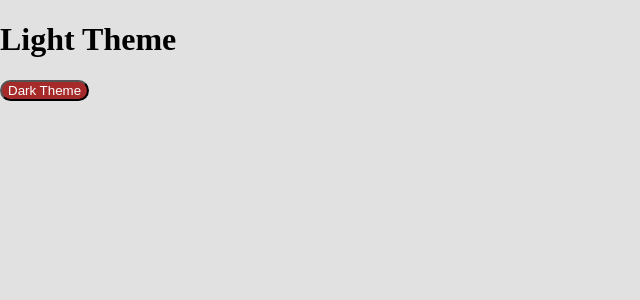
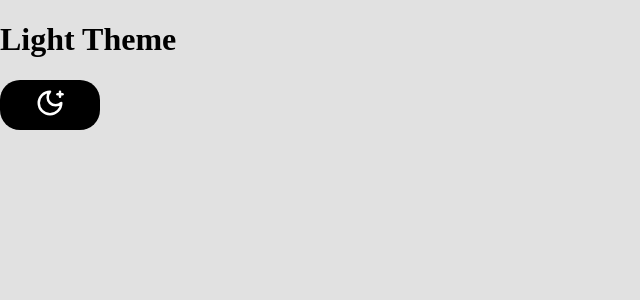
Before and after one commit to Thivakaran-R/React-Project, a React (Vite) app: page / in a window 1280 px wide. Shown: the top 300 px of the page, without its empty margins (0-640 px from the left). Built offline with nearby package versions, Linux system fonts and the light colour scheme.

Commit message:
new update in toggle swtich using react icon

```diff
--- a/package.json
+++ b/package.json
@@ -14,6 +14,7 @@
     "@fortawesome/react-fontawesome": "^0.2.2",
     "react": "^18.3.1",
     "react-dom": "^18.3.1",
+    "react-icons": "^5.3.0",
     "react-router": "^6.26.2",
     "react-router-dom": "^6.26.2"
   },
--- a/src/Components/Card/Card.jsx
+++ b/src/Components/Card/Card.jsx
@@ -1,5 +1,6 @@
 import React, { useState } from "react";
 import "./Card.css";
+
 import products from "./products.json"; // Importing the JSON file
 
 const Card = () => {
--- a/src/Components/Toggle-Switch/Toggle.css
+++ b/src/Components/Toggle-Switch/Toggle.css
@@ -1,13 +1,18 @@
- body{
-    background-color: rgb(225, 225, 225);
+body {
+  background-color: rgb(225, 225, 225);
 }
-body.dark{
-    background-color: rgb(44, 44, 44);
-    color: white;
-
+body.dark {
+  background-color: rgb(44, 44, 44);
+  color: white;
 }
-.togglebutton{
-    border-radius:20px;
+.toggleswitch{
+    background-color: black;
+    color:white;
+    height: 50px;
+    width: 100px;
+    border: 0px;
+}
+.toggle-icon{
     height: 30px;
-
+    width: 30px;
 }
--- a/src/Components/Toggle-Switch/Toggle.jsx
+++ b/src/Components/Toggle-Switch/Toggle.jsx
@@ -1,22 +1,24 @@
-import React, { useState, useEffect } from 'react';
-import './Toggle.css';
+import React, { useState, useEffect } from "react";
+import "./Toggle.css";
+import { IoSunnyOutline } from "react-icons/io5";
+import { LuMoonStar } from "react-icons/lu";
 
 const Toggle = () => {
   // Get initial theme from localStorage or default to light theme
   const [isDarkTheme, setIsDarkTheme] = useState(() => {
-        const savedTheme = localStorage.getItem('theme');
-        return savedTheme === 'dark'; // Return true if the saved theme is dark
+    const savedTheme = localStorage.getItem("theme");
+    return savedTheme === "dark"; // Return true if the saved theme is dark
   });
 
   // Effect to apply the theme based on the current state
   useEffect(() => {
     if (isDarkTheme) {
-            document.body.classList.add('dark');
+      document.body.classList.add("dark");
     } else {
-            document.body.classList.remove('dark');
+      document.body.classList.remove("dark");
     }
     // Save the current theme in localStorage
-        localStorage.setItem('theme', isDarkTheme ? 'dark' : 'light');
+    localStorage.setItem("theme", isDarkTheme ? "dark" : "light");
   }, [isDarkTheme]);
 
   // Function to toggle the theme
@@ -27,9 +29,9 @@ const Toggle = () => {
   return (
     <div>
       <div className="container">
-                <h1>{isDarkTheme ? 'Dark Theme' : 'Light Theme'}</h1>
-                <button onClick={toggleTheme} className="toggleButton">
-                    {isDarkTheme ? 'Light Theme' : 'Dark Theme'}
+        <h1>{isDarkTheme ? "Dark Theme" : "Light Theme"}</h1>
+        <button onClick={toggleTheme} className="toggleswitch">
+          {isDarkTheme ? <IoSunnyOutline className="toggle-icon" /> : <LuMoonStar className="toggle-icon" /> }
         </button>
       </div>
     </div>
```
Also changed, not shown: 1 other file (tests, documents, lock files or other folders). Lines whose indentation alone changed are shown as unchanged.
